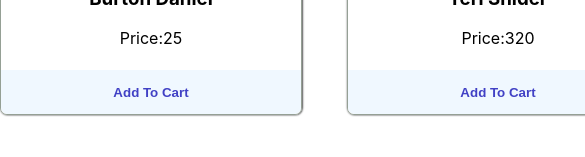
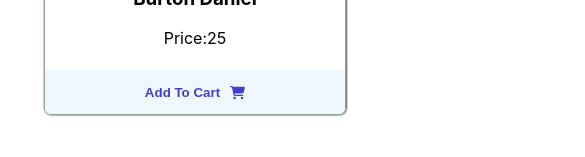
Before and after one commit to sajib-rana/shopping-mission, a React (Create React App) app: page / in a window 390 px wide. Shown: the part 337-494 px from the top of the page, 585 px wide, since content can reach past the window. Built offline with nearby package versions, Linux system fonts and the light colour scheme.

Commit message:
add functionalities

```diff
--- a/package.json
+++ b/package.json
@@ -3,6 +3,9 @@
   "version": "0.1.0",
   "private": true,
   "dependencies": {
+    "@fortawesome/fontawesome-svg-core": "^6.1.1",
+    "@fortawesome/free-solid-svg-icons": "^6.1.1",
+    "@fortawesome/react-fontawesome": "^0.1.18",
     "@testing-library/jest-dom": "^5.16.3",
     "@testing-library/react": "^12.1.4",
     "@testing-library/user-event": "^13.5.0",
--- a/src/components/Product/Product.css
+++ b/src/components/Product/Product.css
@@ -16,4 +16,10 @@
     background-color: aliceblue;
     color: rgb(65, 65, 197);
     font-weight: 700;
+    display: flex;
+    align-items: center;
+    justify-content: center;
 }
+.btn-text{
+    margin-right: 10px;
+}
--- a/src/components/Product/Product.js
+++ b/src/components/Product/Product.js
@@ -1,3 +1,5 @@
+import { FontAwesomeIcon } from '@fortawesome/react-fontawesome';
+import { faShoppingCart } from '@fortawesome/free-solid-svg-icons'
 import React from 'react';
 import './Product.css'
 
@@ -9,8 +11,12 @@ const Product = (props) => {
         <img src={img} alt="" />
         <h3>{name}</h3>
         <p>Price:{price}</p>
-        <button onClick={()=>handleAddCart(props.product)} className="btn-product">
-          <p>Add To Cart</p>
+        <button
+          onClick={() => handleAddCart(props.product)}
+          className="btn-product"
+        >
+          <p className='btn-text'>Add To Cart</p>
+          <FontAwesomeIcon icon={faShoppingCart}></FontAwesomeIcon>
         </button>
       </div>
     );
--- a/src/components/Shop/Shop.css
+++ b/src/components/Shop/Shop.css
@@ -27,3 +27,12 @@
     border-radius: 50%;
     padding: 5px;
 }
+
+@media  screen and (max-width:576px) {
+   .product-container{
+       grid-template-columns: repeat(1, 1fr);
+   }
+   .shop-container{
+       grid-template-columns: 1fr;
+   }
+}
--- a/src/components/Shop/Shop.js
+++ b/src/components/Shop/Shop.js
@@ -5,6 +5,9 @@ import './Shop.css'
 const Shop = () => {
     const [products, setProducts] = useState([])
     const [carts, setCarts] = useState([]);
+    const [rand, setRand] = useState([])
+
+
     useEffect(()=>{
         fetch('data.json')
         .then(res => res.json())
@@ -13,7 +16,12 @@ const Shop = () => {
 
     const handleAddCart = (product) =>{
         const newCart = [...carts, product]
-        setCarts(newCart);
+
+        if(newCart.length > 4) {
+          alert("You can choose max 4 Items in the cart")
+        } else {
+          setCarts(newCart);
+        }
     }
     const clearAll = () =>{
         setCarts([])
@@ -21,9 +29,14 @@ const Shop = () => {
 
     const randomProduct = (carts) =>{
 
-      setCarts(carts[Math.floor(Math.random() * carts.length)]);
+      let randomCart = carts[Math.floor(Math.random() * carts.length)];
 
+      setRand(randomCart)
+
+      console.log(rand);
     }
+
+    const { name } = rand;
     return (
       <div className="shop-container">
         <div className="product-container">
@@ -47,6 +60,10 @@ const Shop = () => {
           })}
           <button onClick={() => randomProduct(carts)}>Choose 1 for me</button>
           <button onClick={clearAll}>Choose Again</button>
+
+          <div>
+            <h2>{name}</h2>
+          </div>
         </div>
       </div>
     );
```
Also changed, not shown: 1 other file (tests, documents, lock files or other folders).
